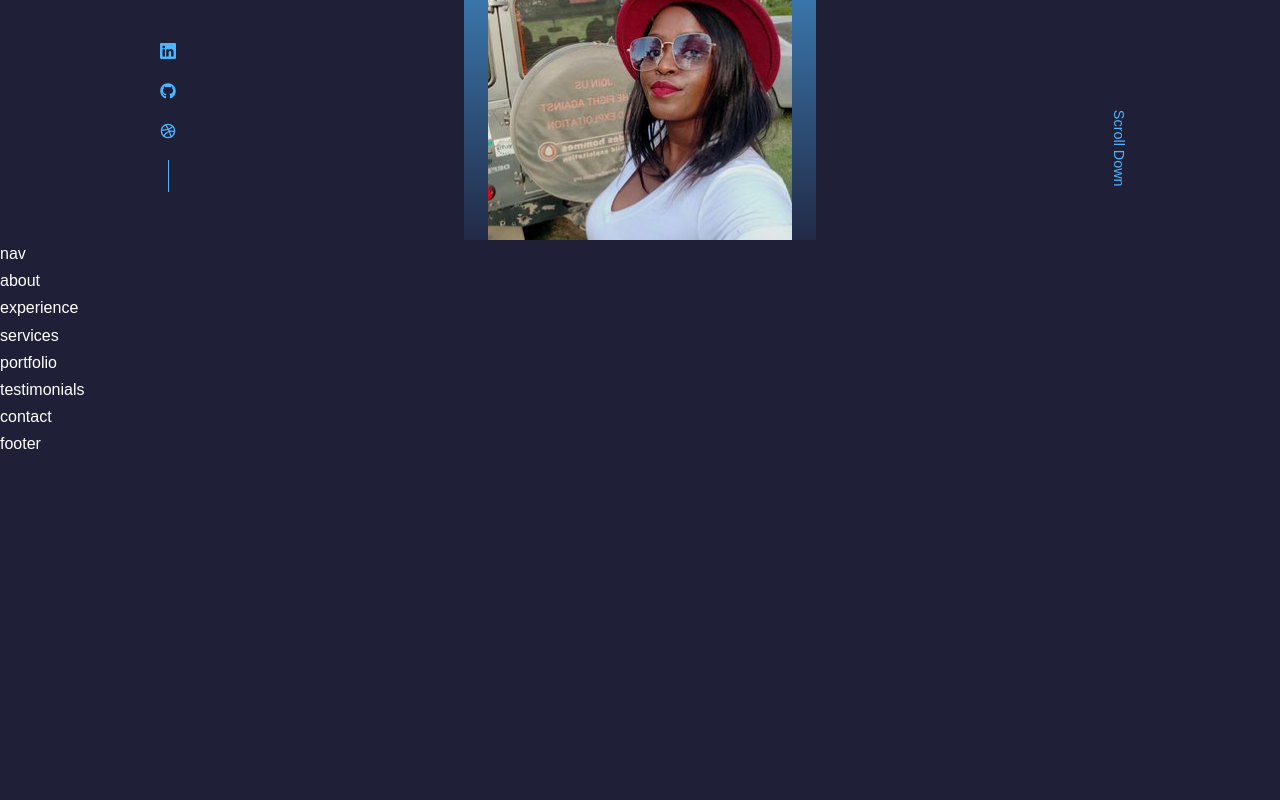
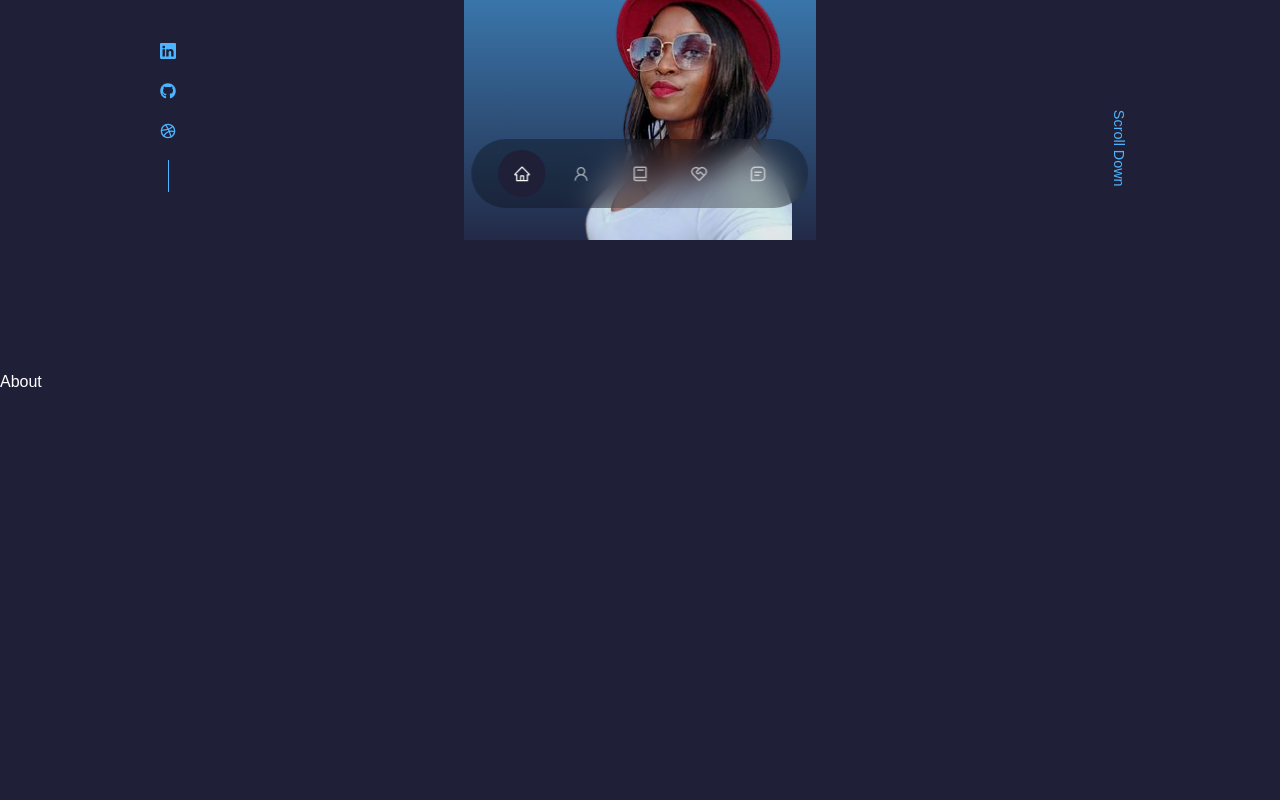
Before and after one commit to jnjerin/portfolio-site, a React (Create React App) app in the folder react-portfolio-website/: page / in a window 1280 px wide. Shown: the part 560-1360 px from the top of the page. Before the commit the page ends 1018 px from the top, so only its background shows below. Built offline with nearby package versions, Linux system fonts and the light colour scheme.

Commit message:
nav styling done

```diff
--- a/react-portfolio-website/src/components/about/About.jsx
+++ b/react-portfolio-website/src/components/about/About.jsx
@@ -1,10 +1,10 @@
 import React from 'react'
 import './about.css'
 
-const about = () => {
+const About = () => {
   return (
-    <div>about</div>
+    <section id='about'>About</section>
   )
 }
 
-export default about
+export default About
--- a/react-portfolio-website/src/components/contact/Contact.jsx
+++ b/react-portfolio-website/src/components/contact/Contact.jsx
@@ -1,10 +1,10 @@
 import React from 'react'
 import './contact.css'
 
-const contact = () => {
+const Contact = () => {
   return (
-    <div>contact</div>
+    <section id='contact'>Contact</section>
   )
 }
 
-export default contact
+export default Contact
--- a/react-portfolio-website/src/components/experience/Experience.jsx
+++ b/react-portfolio-website/src/components/experience/Experience.jsx
@@ -1,10 +1,10 @@
 import React from 'react'
 import './experience.css'
 
-const experience = () => {
+const Experience = () => {
   return (
-    <div>experience</div>
+    <section id='experience' >Experience</section>
   )
 }
 
-export default experience
+export default Experience
--- a/react-portfolio-website/src/components/footer/Footer.jsx
+++ b/react-portfolio-website/src/components/footer/Footer.jsx
@@ -1,10 +1,10 @@
 import React from 'react'
 import './footer.css'
 
-const footer = () => {
+const Footer = () => {
   return (
-    <div>footer</div>
+    <section id='footer' >Footer</section>
   )
 }
 
-export default footer
+export default Footer
--- a/react-portfolio-website/src/components/header/Header.jsx
+++ b/react-portfolio-website/src/components/header/Header.jsx
@@ -1,7 +1,7 @@
 import React from 'react'
 import './header.css'
 import CTA from './CTA'
-import ME from '../../assets/me.jpg'
+import ME from '../../assets/me.png'
 import HeaderSocial from './HeaderSocials'
 
 const Header = () => {
@@ -17,7 +17,6 @@
         <div className="me">
           <img src={ME} alt="Joan" />
         </div>
-
          <a href='#contact' className='scroll__down'>Scroll Down</a>
       </div>
     </header>
--- a/react-portfolio-website/src/components/nav/Nav.jsx
+++ b/react-portfolio-website/src/components/nav/Nav.jsx
@@ -1,10 +1,23 @@
 import React from 'react'
 import './nav.css'
+import {AiOutlineHome} from 'react-icons/ai'
+import {AiOutlineUser} from 'react-icons/ai'
+import {BiBook} from 'react-icons/bi'
+import {RiServiceLine} from 'react-icons/ri'
+import {BiMessageSquareDetail} from 'react-icons/bi'
+import { useState } from 'react'
 
-const nav = () => {
+const Nav = () => {
+  const [activeNav, setActiveNav] = useState('#')
   return (
-    <div>nav</div>
+    <nav>
+      <a href='#' onClick={() => setActiveNav('#')} className={activeNav === '#' ? 'active' : ''}><AiOutlineHome/></a>
+      <a href='#about' onClick={() => setActiveNav('#about')} className={activeNav === '#about' ? 'active' : ''}><AiOutlineUser/></a>
+      <a href='#experience' onClick={() => setActiveNav('#experience')} className={activeNav === '#experience' ? 'active' : ''}><BiBook/></a>
+      <a href='#portfolio' onClick={() => setActiveNav('#portfolio')} className={activeNav === '#portfolio' ? 'active' : ''}><RiServiceLine/></a>
+      <a href='#contact' onClick={() => setActiveNav('#contact')} className={activeNav === '#contact' ? 'active' : ''}><BiMessageSquareDetail/></a>
+    </nav>
   )
 }
 
-export default nav
+export default Nav
--- a/react-portfolio-website/src/components/nav/nav.css
+++ b/react-portfolio-website/src/components/nav/nav.css
@@ -0,0 +1,33 @@
+nav {
+    background: rgba(0,0,0,0.3);
+    width: max-content;
+    display: block;
+    padding: 0.7rem 1.7rem;
+    z-index: 2;
+    position: fixed;
+    left: 50%;
+    transform: translateX(-50%);
+    bottom: 2rem;
+    display: flex;
+    gap: 0.8rem;
+    border-radius: 3rem;
+    backdrop-filter: blur(15px);
+}
+
+nav a {
+    background: transparent;
+    padding: 0.9rem;
+    border-radius: 50%;
+    display: flex;
+    color: var(--color-light);
+    font-size: 1.1rem;
+}
+
+nav a:hover {
+    background: rgba(0,0,0,0.3);
+}
+
+nav a.active {
+    background: var(--color-bg);
+    color: var(--color-white);
+}
--- a/react-portfolio-website/src/components/portfolio/Portfolio.jsx
+++ b/react-portfolio-website/src/components/portfolio/Portfolio.jsx
@@ -1,10 +1,10 @@
 import React from 'react'
 import './portfolio.css'
 
-const portfolio = () => {
+const Portfolio = () => {
   return (
-    <div>portfolio</div>
+    <section id='portfolio'>Portfolio</section>
   )
 }
 
-export default portfolio
+export default Portfolio
--- a/react-portfolio-website/src/components/services/Services.jsx
+++ b/react-portfolio-website/src/components/services/Services.jsx
@@ -1,10 +1,10 @@
 import React from 'react'
 import './services.css'
 
-const services = () => {
+const Services = () => {
   return (
-    <div>services</div>
+    <section id='services' >Services</section>
   )
 }
 
-export default services
+export default Services
--- a/react-portfolio-website/src/components/testimonials/Testimonials.jsx
+++ b/react-portfolio-website/src/components/testimonials/Testimonials.jsx
@@ -1,10 +1,10 @@
 import React from 'react'
 import './testimonials.css'
 
-const testimonials = () => {
+const Testimonials = () => {
   return (
-    <div>testimonials</div>
+    <section id='testimonials' >Testimonials</section>
   )
 }
 
-export default testimonials
+export default Testimonials
--- a/react-portfolio-website/src/index.css
+++ b/react-portfolio-website/src/index.css
@@ -58,6 +58,7 @@
 
 section {
     margin-top: 8rem;
+    height: 100vh;
 }
 
 section > h2,
```
Also changed, not shown: react-portfolio-website/src/assets/bg.jpg (renamed from react-portfolio-website/src/assets/me.jpg), react-portfolio-website/src/assets/me.png (added).
